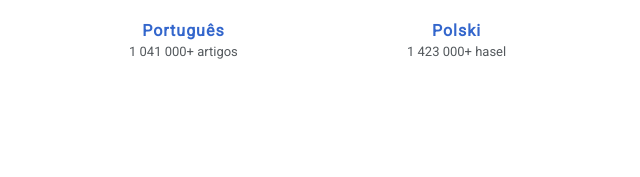
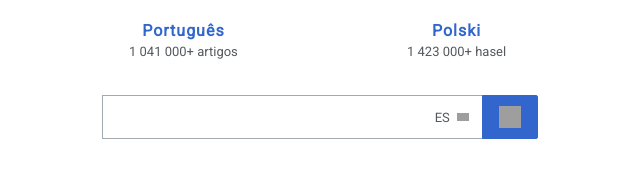
Before and after one commit to rokujs/Clone-wikipedia, a plain HTML site: page index.html in a window 1280 px wide. Shown: the part 379-556 px from the top of the page, without its empty margins (320-960 px from the left). Drawn offline with Linux system fonts and the light colour scheme; grey boxes are pictures that could not be loaded.

Commit message:
Style search

```diff
--- a/css/style.css
+++ b/css/style.css
@@ -12,6 +12,11 @@ header {
   width: 270px;
 }
 
+.sprite {
+  background-image: url('https://www.wikipedia.org/portal/wikipedia.org/assets/img/sprite-46c49284.svg');
+  display: inline-block;
+}
+
 header .tittle {
   margin: 12px auto;
   font-weight: bold;
@@ -22,7 +27,7 @@ header .tittle .tittle__image {
   display: inline-block;
   width: 176px;
   height: 32px;
-  background: url('https://www.wikipedia.org/portal/wikipedia.org/assets/img/sprite-46c49284.svg') 0 -254px;
+  background-position: 0 -254px;
   color: transparent;
 }
 
@@ -131,3 +136,111 @@ ul .article__item .item--number {
   left: 60%;
   top: 80%;
 }
+
+.search {
+  margin: 4px auto 20px;
+  line-height: 21px;
+  width: 540px;
+}
+
+.search fieldset {
+  border: none;
+  text-align: center;
+  padding: 6px 10px 12px;
+  margin: 0;
+  word-spacing: -4px;
+}
+
+.search .search__box {
+  position: relative;
+  width: 73%;
+  line-height: 21px;
+  display: inline-block;
+}
+
+.search__box .box--input {
+  height: 26px;
+  width: 100%;
+  padding: 8px 40px 8px 12px;
+  border: 1px solid #a2a9b1;
+  font-size: 16px;
+  font-family: 'Roboto', sans-serif;
+  font-stretch: 100%;
+}
+
+.search__box .box--input:hover {
+  border-color: #72777d;
+}
+
+.search__box .box--input:focus {
+  border-color: #36c;
+  box-shadow: inset 0 0 0 1px #36c;
+  outline: 0;
+}
+
+.search__box .box--language {
+  position: absolute;
+  height: 24px;
+  max-width: 95px;
+  top: 12px;
+  right: 32px;
+}
+
+.search__box .box--language label {
+  display: inline-block;
+  color: #54595d;
+  font-size: 13px;
+  font-family: 'Roboto', sans-serif;
+}
+
+.search__box .box--language i {
+  background-position: 0 -519px;
+  position: absolute;
+  top: 6px;
+  left: 22px;
+  width: 12px;
+  height: 8px;
+}
+
+.box--language .language-select {
+  position: absolute;
+  top: 0;
+  border: none;
+  width: 100%;
+  height: 100%;
+  z-index: 1;
+  padding: 0 24px;
+  right: 0;
+  opacity: 0;
+  cursor: pointer;
+}
+
+.language-select option {
+  background-color: red;
+  height: auto;
+  width: auto;
+  font-size: 14px;
+  text-align: left;
+}
+
+.search .search__button {
+  background-color: #36c;
+  border: 1px solid #36c;
+  padding: 8px 16px;
+  position: relative;
+  min-height: 44px;
+  min-width: 16px;
+  line-height: normal;
+  top: -3px;
+  border-radius: 0 2px 2px 0;
+}
+
+.search__button i {
+  background-position: 0 -697px;
+  text-indent: -9999px;
+  font-size: 16px;
+  font-stretch: 100%;
+  font-weight: 700;
+  height: 22px;
+  width: 22px;
+}
--- a/index.html
+++ b/index.html
@@ -4,7 +4,9 @@
 <head>
   <meta charset="UTF-8">
   <meta name="viewport" content="width=device-width, initial-scale=1.0">
-  <link href="https://fonts.googleapis.com/css2?family=Lora:ital,wght@0,700;1,400&family=Roboto:ital,wght@0,400;1,700&display=swap" rel="stylesheet">
+  <link
+    href="https://fonts.googleapis.com/css2?family=Lora:ital,wght@0,700;1,400&family=Roboto:ital,wght@0,400;1,700&display=swap"
+    rel="stylesheet">
   <link rel="stylesheet" href="css/normalize.css">
   <link rel="stylesheet" href="css/style.css">
   <title>Wikipedia</title>
@@ -13,7 +15,7 @@
 <body>
   <header>
     <h1 class="tittle">
-      <span class="tittle__image">
+      <span class="sprite tittle__image">
         Wikipedia
       </span>
       <strong class="tittle__text">
@@ -48,11 +50,26 @@
               class="item--number">1&nbsp;423&nbsp;000+ hasel</small></a></li>
       </ul>
     </div>
-    <div>
-
-    </div>
-    <div>
-
+    <div class="search">
+      <form action="search" method="post">
+        <fieldset>
+          <div class="search__box">
+            <input class="box--input" type="text" name="" id="">
+            <div class="box--language">
+              <label for="searchLanguage">ES</label>
+              <i class="sprite"></i>
+              <select class="language-select" name="searchLanguage" id="ES">
+                <option value="es" class="select">Español</option>
+                <option value="jp" class="select">Japanese</option>
+                <option value="en" class="select">English</option>
+              </select>
+            </div>
+          </div>
+          <button class="search__button">
+            <i class="sprite">search</i>
+          </button>
+        </fieldset>
+      </form>
     </div>
   </main>
 </body>
```
